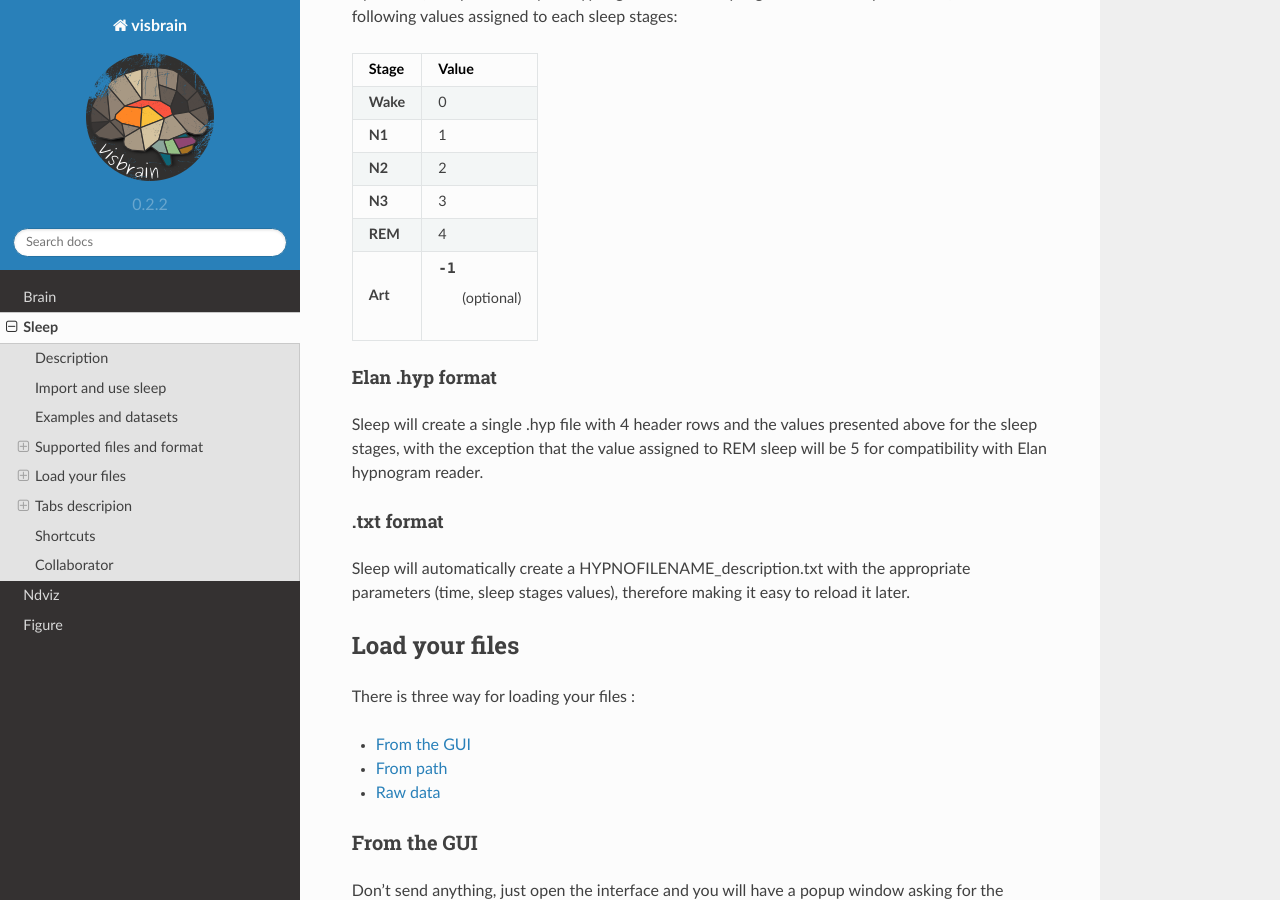
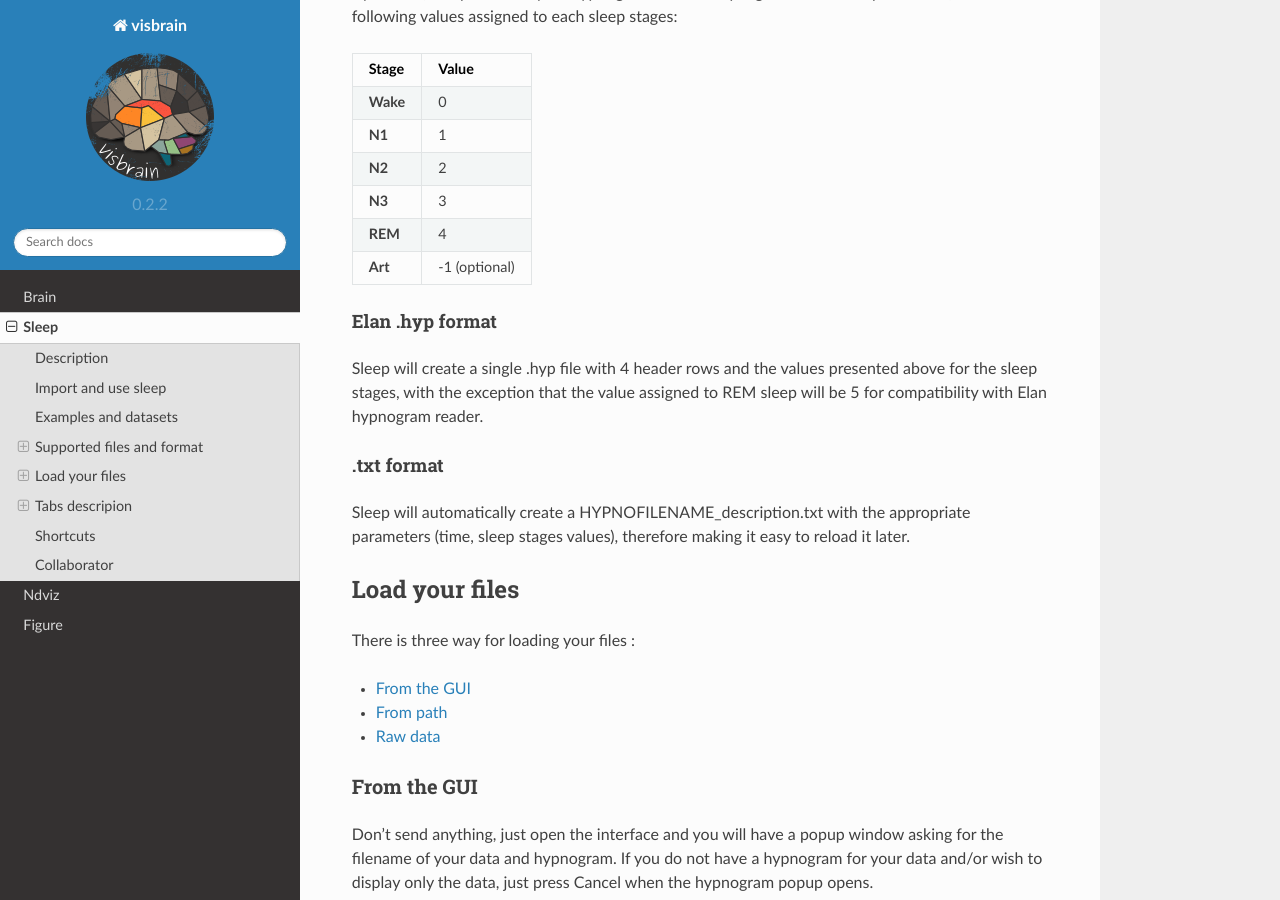
Before and after one commit to EtienneCmb/visbrain, a Sphinx documentation site: the page built from docs/sleep.rst, in a window 1280 px wide and 900 px high, scrolled down 3040 px. Built offline with Sphinx 7.4.7 and the Read the Docs theme 2.0.0, drawn with Linux system fonts in a browser that asks for light colours.

Commit message:
Fix symbol

```diff
--- a/docs/sleep.rst
+++ b/docs/sleep.rst
@@ -93,7 +93,7 @@ Stage                    Value
 **N2**                   2
 **N3**                   3
 **REM**                  4
-**Art**                  -1  (optional)
+**Art**                  \-1  (optional)
 ==============          =================
 
 
@@ -453,8 +453,8 @@ Keys                    Description
 ==============          ==================================================================================
 mouse wheel             Move the current window
 mouse click             On a channel canvas, magnify signal under mouse location
--                       Decrease amplitude
-+                       Increase amplitude
+\-                      Decrease amplitude
+\+                      Increase amplitude
 a                       Insert Artefact in the hypnogram
 w                       Insert Wake stage in the hypnogram
 1                       Insert N1 stage in the hypnogram
```
